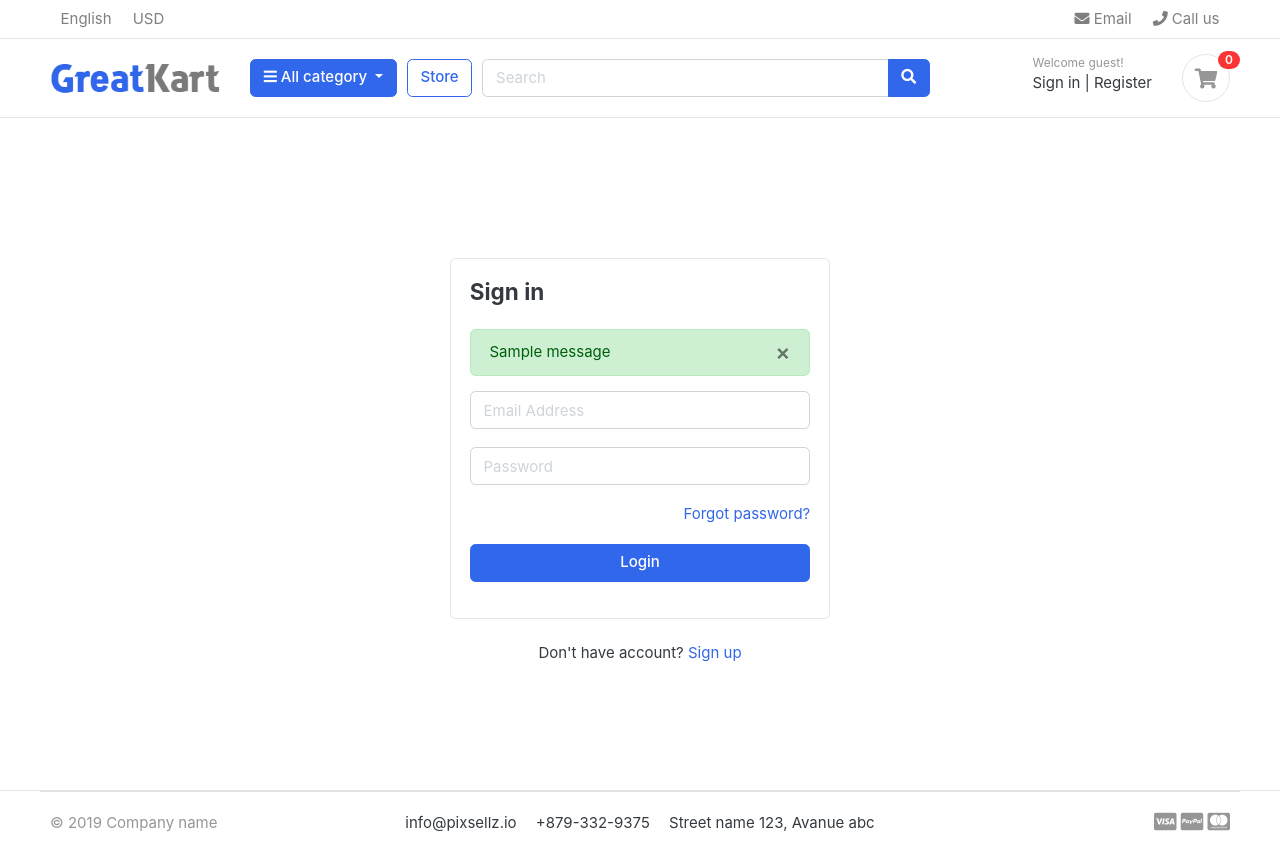
After one commit to Yadavallitejas/electrocart, a Django app: page /accounts/login/ in a window 1280 px wide. The commit adds this page. Run offline with Django 4.2, Linux system fonts and the light colour scheme; data comes from the database, SQL or seed files in the repository; both versions use the stored data as it was after the commit; tables that the repository leaves empty hold one stand-in row (values such as "Sample post"); one stand-in notice (Sample message) is shown; some libraries are stand-ins or nearby versions; some web fonts are replaced.

Commit message:
its fine

```diff
--- /dev/null
+++ b/electrocart/accounts/urls.py
@@ -0,0 +1,11 @@
+from . import views
+from django.urls import path
+
+
+urlpatterns = [
+    path('register/', views.register, name='register'),  # Cart view
+    path('login/', views.login, name='login'),  # Add to cart view
+    path('logout/', views.logout, name='logout'),  # Remove from cart view
+    path('activate/<uidb64>/<token>/', views.activate, name='activate'),  # Remove from cart view
+
+]
--- a/electrocart/accounts/views.py
+++ b/electrocart/accounts/views.py
@@ -1,3 +1,78 @@
-from django.shortcuts import render
+from django.shortcuts import render, redirect
+from .forms import RegistrationForm
+
+from .models import account
+from django.contrib import messages
+from django.contrib import auth
+from django.contrib.auth.decorators import login_required
+from django.utils.http import urlsafe_base64_encode, urlsafe_base64_decode
+from django.utils.encoding import force_bytes
+from django.contrib.sites.shortcuts import get_current_site
+from django.template.loader import render_to_string
+from django.contrib.auth.tokens import default_token_generator
+from django.core.mail import EmailMessage
 
 # Create your views here.
+def register(request):
+    if request.method == 'POST':
+        form = RegistrationForm(request.POST)
+        if form.is_valid():
+            first_name = form.cleaned_data['first_name']
+            last_name = form.cleaned_data['last_name']
+            phone_number = form.cleaned_data['phone_number']
+            email = form.cleaned_data['email']
+            password = form.cleaned_data['password']
+            user_name = email.split('@')[0]
+            user = account.objects.create_user(first_name=first_name, last_name=last_name, username=user_name , email=email, password=password, phone_number=phone_number)
+            # user.phone_number = phone_number
+            # user.save()
+            # You might want to redirect after successful registration
+            current_site = get_current_site(request)
+            mail_subject = 'Activate your account.'
+            message = render_to_string('accounts/activation_email.html', {
+                'user': user,
+                'domain': current_site.domain,
+                'uid': urlsafe_base64_encode(force_bytes(user.pk)),
+                'token': default_token_generator.make_token(user),
+            })
+            to_email = email
+            send_email = EmailMessage(mail_subject, message, to=[to_email])
+            send_email.send()
+            messages.success(request, "Registration successful.")
+            return redirect('register')
+
+        else:
+            # Form is invalid, render the form with errors
+            context = {'form': form}
+            return render(request, 'accounts/register.html', context)
+    else:
+        form = RegistrationForm()
+
+
+    context = {
+        'form': form
+    }
+    return render(request, 'accounts/register.html', context)
+def login(request):
+    if request.method == 'POST':
+        email = request.POST['email']
+        password = request.POST['password']
+        user = auth.authenticate(email=email, password=password)
+        if user is not None:
+            auth.login(request, user)
+            messages.success(request, "Login successful.")
+            return redirect('home')
+        else:
+            messages.error(request, "Invalid email or password.")
+            return redirect('login')
+
+    return render(request, 'accounts/login.html')
+
+@login_required(login_url='login')
+def logout(request):
+    auth.logout(request)
+    messages.success(request, "Logout successful.")
+    return redirect('login')
+
+def activate(request):
+    return
--- a/electrocart/electrocart/static/js/script.js
+++ b/electrocart/electrocart/static/js/script.js
@@ -57,3 +57,7 @@ $(document).ready(function() {
 
 });
 // jquery end
+
+SetTimeout(function(){
+    $('#message').fadeOut('slow');
+}, 4000);
--- a/electrocart/electrocart/urls.py
+++ b/electrocart/electrocart/urls.py
@@ -26,5 +26,6 @@ urlpatterns = [
     path('', views.home, name='home'),  # Add this line to include the home view
     path('store/', include('store.urls')),  # Add this line to include the store app URLs
     path('cart/', include('cart.urls')),  # Add this line to include the cart app
+    path('accounts/', include('accounts.urls')),  # Add this line to include the accounts app URLs
 
 ]+ static(settings.MEDIA_URL, document_root=settings.MEDIA_ROOT)  # Add this line to serve media files in development
--- /dev/null
+++ b/electrocart/templates/accounts/login.html
@@ -0,0 +1,44 @@
+{% extends "base.html" %}
+
+
+
+{% block content %}
+<!-- ========================= SECTION CONTENT ========================= -->
+<section class="section-conten padding-y" style="min-height:84vh">
+
+<!-- ============================ COMPONENT LOGIN   ================================= -->
+	<div class="card mx-auto" style="max-width: 380px; margin-top:100px;">
+      <div class="card-body">
+      <h4 class="card-title mb-4">Sign in</h4>
+        {% include 'includes/alert.html' %}
+
+      <form action="{% url 'login' %}" method="post">
+        {% csrf_token %}
+          <div class="form-group">
+			 <input type="email" class="form-control" placeholder="Email Address"name="email" required>
+          </div> <!-- form-group// -->
+          <div class="form-group">
+			<input type="password" class="form-control" placeholder="Password" name="password" required>
+          </div> <!-- form-group// -->
+
+          <div class="form-group">
+          	<a href="#" class="float-right">Forgot password?</a>
+
+          </div> <!-- form-group form-check .// -->
+          <div class="form-group">
+              <button type="submit" class="btn btn-primary btn-block"> Login  </button>
+          </div> <!-- form-group// -->
+      </form>
+      </div> <!-- card-body.// -->
+    </div> <!-- card .// -->
+
+     <p class="text-center mt-4">Don't have account? <a href="{% url 'register'%}">Sign up</a></p>
+     <br><br>
+<!-- ============================ COMPONENT LOGIN  END.// ================================= -->
+
+
+</section>
+<!-- ========================= SECTION CONTENT END// ========================= -->
+
+
+{% endblock %}
--- /dev/null
+++ b/electrocart/templates/includes/alert.html
@@ -0,0 +1,11 @@
+{% if messages %}
+    {% for message in messages %}
+        <div {% if message.tags %} class="alert alert-{{ message.tags }}" {% endif %} role="alert">
+            <button type="button" class="close" data-dismiss="alert" >
+                <span aria-hidden="true">&times;</span></button>
+            {% if message.level == DEFAULT_MESSAGE_LEVELS.ERROR %} ERROR! {% endif %}
+            {{ message }}
+
+        </div>
+        {% endfor %}
+{% endif %}
--- a/electrocart/templates/includes/nav.html
+++ b/electrocart/templates/includes/nav.html
@@ -59,13 +59,24 @@
         </div> <!-- col.// -->
         <div class="col-lg-3 col-sm-6 col-8 order-2 order-lg-3">
                     <div class="d-flex justify-content-end mb-3 mb-lg-0">
+                        {% if user.id is None %}
                         <div class="widget-header">
                             <small class="title text-muted">Welcome guest!</small>
                             <div>
-                                <a href="./signin.html">Sign in</a> <span class="dark-transp"> | </span>
-                                <a href="./register.html"> Register</a>
+                                <a href="{% url 'login' %}">Sign in</a> <span class="dark-transp"> | </span>
+                                <a href="{% url 'register' %}"> Register</a>
                             </div>
                         </div>
+                        {% else %}
+                        <div class="widget-header">
+                            <small class="title text-muted">Welcome {{ user.first_name }}!</small>
+                            <div>
+                                <a href="#"> dashboard</a><span class="dark-transp"> | </span>
+                                <a href="{% url 'logout' %}">Logout</a>
+
+                            </div>
+                        </div>
+                        {% endif %}
                         <a href="{% url 'cart' %}" class="widget-header pl-3 ml-3">
                             <div class="icon icon-sm rounded-circle border"><i class="fa fa-shopping-cart"></i></div>
                             <span class="badge badge-pill badge-danger notify">{{cart_count}}</span>
```
Also changed, not shown: electrocart/accounts/forms.py (added, +56 -0 lines), electrocart/accounts/models.py (+4 -3 lines), electrocart/electrocart/settings.py (+13 -0 lines), electrocart/templates/accounts/activation_email.html (added, +9 -0 lines), electrocart/templates/accounts/register.html (added, +66 -0 lines), electrocart/db.sqlite3.
